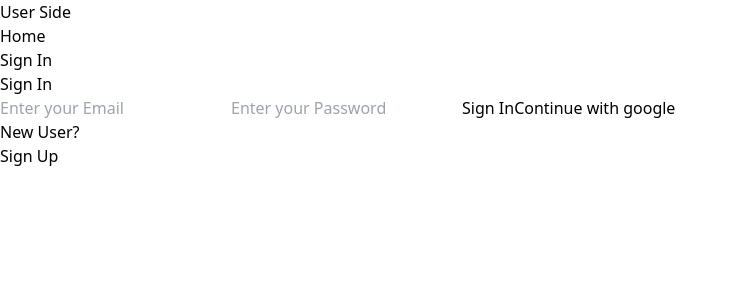
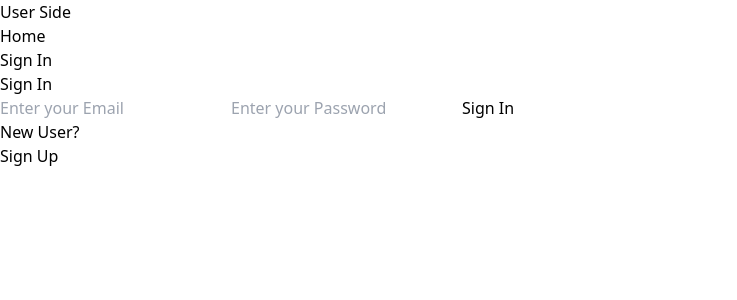
Before and after one commit to AfsalRHM/user-management-redux, a React (Vite) app in the folder client/: page /sign-in in a window 1280 px wide. Shown: the top 300 px of the page, without its empty margins (0-737 px from the left). Built offline with nearby package versions, Linux system fonts and the light colour scheme; no server answers.

Commit message:
All ready

```diff
--- a/client/src/pages/SignIn.jsx
+++ b/client/src/pages/SignIn.jsx
@@ -74,7 +74,6 @@ function SignIn() {
         >
           {loading ? "loading..." : "Sign In"}
         </button>
-        <OAuth />
       </form>
       <div className="flex gap-2 mt-5">
         <p>New User?</p>
--- a/client/src/pages/SignUp.jsx
+++ b/client/src/pages/SignUp.jsx
@@ -70,7 +70,6 @@ function SignUp() {
         >
           {loading ? "loading..." : "Sign Up"}
         </button>
-        <OAuth />
       </form>
       <div className="flex gap-2 mt-5">
         <p>Have an account?</p>
```
